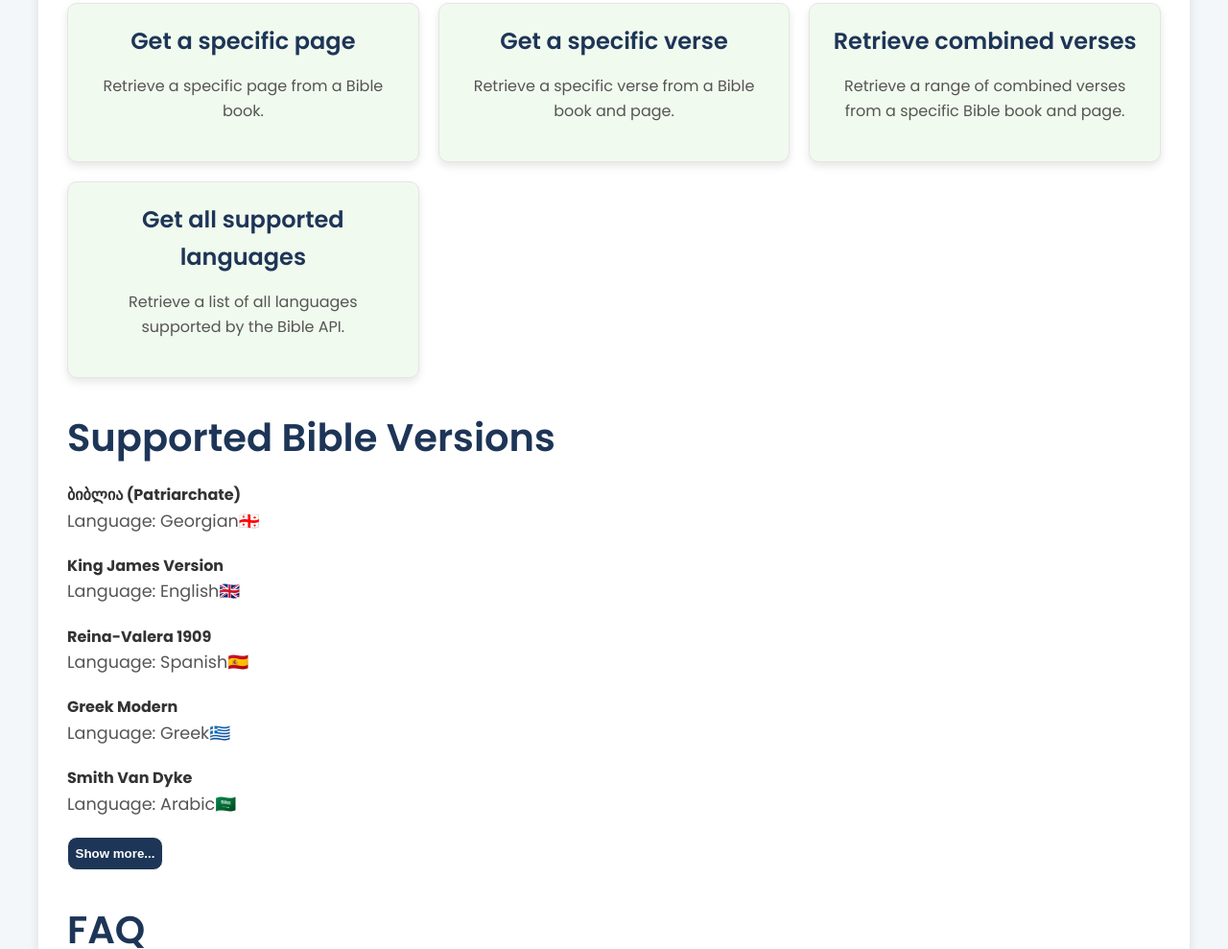
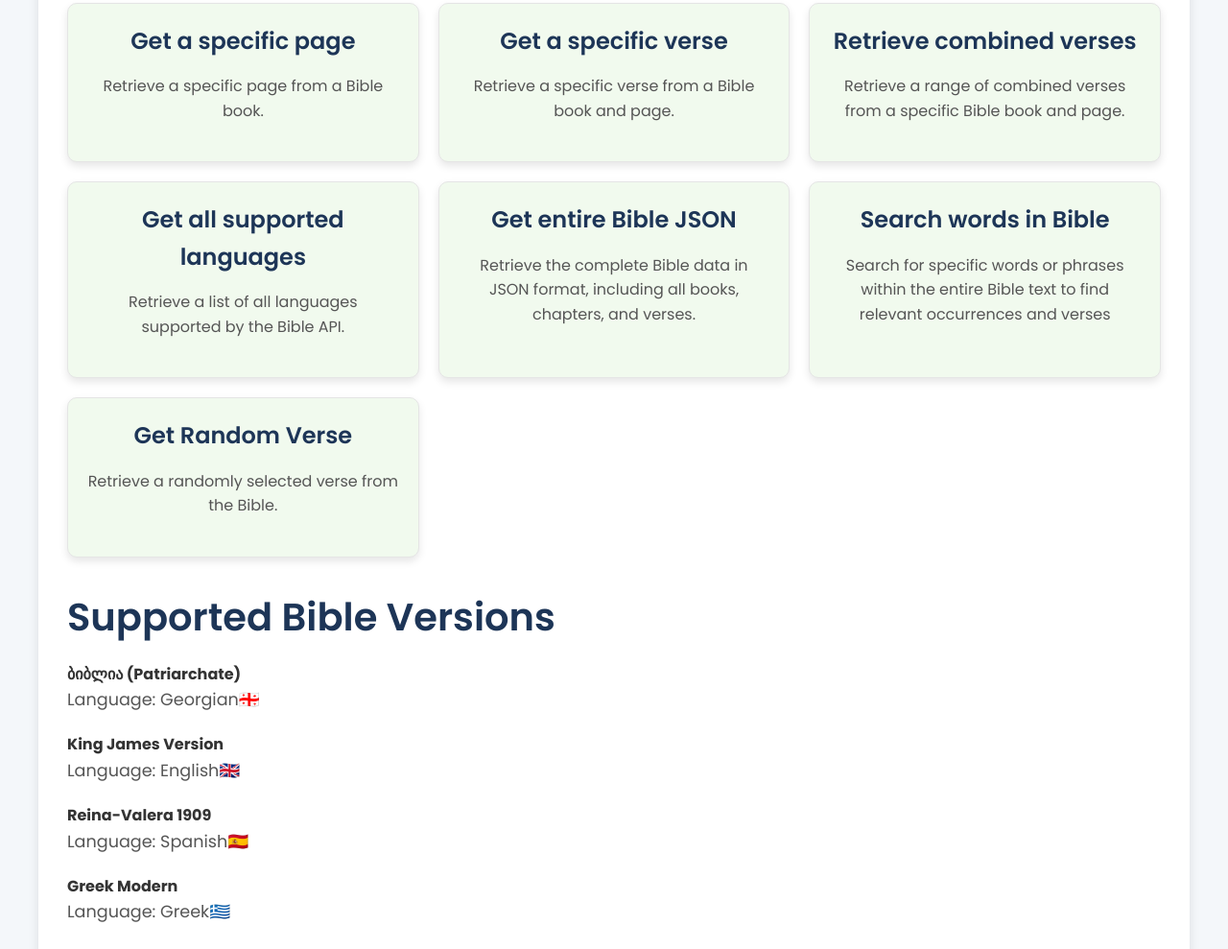
Before and after one commit to groot737/bibleapi, a website: page views/index.html in a window 1280 px wide. Shown: the part 756-1745 px from the top of the page at 96% size. Drawn offline with Linux system fonts and the light colour scheme; files that its build step writes are made by us from their sources; files whose address does not match are found by name.

Commit message:
updated index.html

```diff
--- a/views/index.html
+++ b/views/index.html
@@ -48,6 +48,18 @@
         <div class="api-doc-card">
           <h3>Get all supported languages</h3>
           <p>Retrieve a list of all languages supported by the Bible API.</p>
+        </div>
+        <div class="api-doc-card">
+          <h3>Get entire Bible JSON</h3>
+          <p>Retrieve the complete Bible data in JSON format, including all books, chapters, and verses.</p>
+        </div>
+        <div class="api-doc-card">
+          <h3>Search words in Bible</h3>
+          <p>Search for specific words or phrases within the entire Bible text to find relevant occurrences and verses</p>
+        </div>
+        <div class="api-doc-card">
+          <h3>Get Random Verse</h3>
+          <p>Retrieve a randomly selected verse from the Bible.</p>
         </div>
       </div>
     </section>
```
